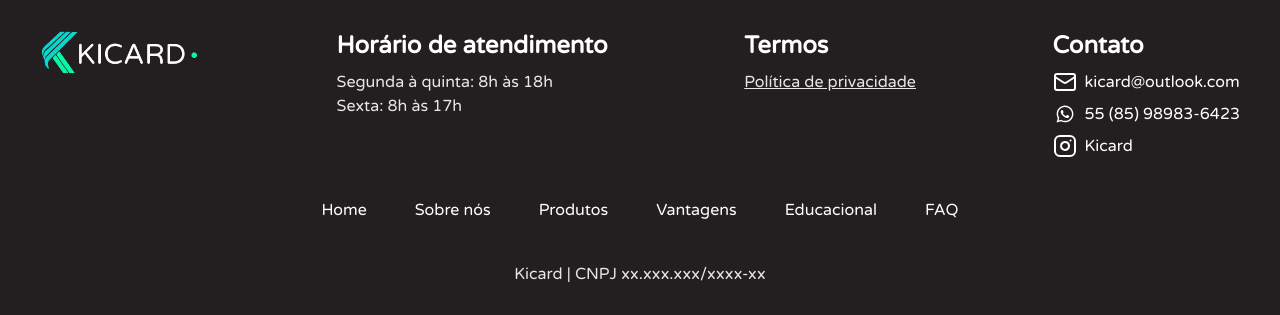
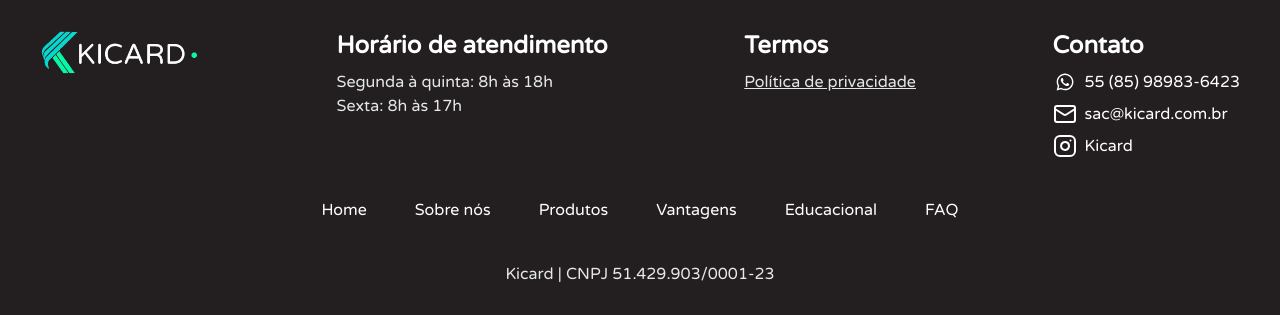
Before and after one commit to Jocelitoo/Kicard, a React (Vite) app: page / in a window 1280 px wide. Shown: the part 3683-3998 px from the top of the page. Built offline with nearby package versions, Linux system fonts and the light colour scheme.

Commit message:
New alterations

```diff
--- a/src/components/footer/index.tsx
+++ b/src/components/footer/index.tsx
@@ -58,17 +58,9 @@ export const Footer = () => {
           <div className="space-y-2">
             <h3 className="text-2xl mb-2 font-bold">Contato</h3>
 
-            <a href="mailto:teste@outlook.com" className="flex gap-2 group">
-              <Mail />
-              <span className="duration-300 group-hover:text-projectBlue">
-                kicard@outlook.com
-              </span>
-            </a>
-
             <a
-              href={`https://${
-                isMobile ? 'api' : 'web'
-              }.whatsapp.com/send?phone=${phone}`}
+              href={`https://${isMobile ? 'api' : 'web'
+                }.whatsapp.com/send?phone=${phone}`}
               target="_blank"
               rel="noopener noreferrer"
               className="flex gap-2 group"
@@ -77,6 +69,13 @@ export const Footer = () => {
 
               <span className="duration-300 group-hover:text-projectBlue">
                 {phone}
+              </span>
+            </a>
+
+            <a href="mailto:sac@kicard.com.br" className="flex gap-2 group">
+              <Mail />
+              <span className="duration-300 group-hover:text-projectBlue">
+                sac@kicard.com.br
               </span>
             </a>
 
@@ -112,7 +111,7 @@ export const Footer = () => {
         </nav>
 
         <div>
-          <p className="text-gray-200">Kicard | CNPJ xx.xxx.xxx/xxxx-xx</p>
+          <p className="text-gray-200">Kicard | CNPJ 51.429.903/0001-23</p>
         </div>
       </div>
     </footer>
```
